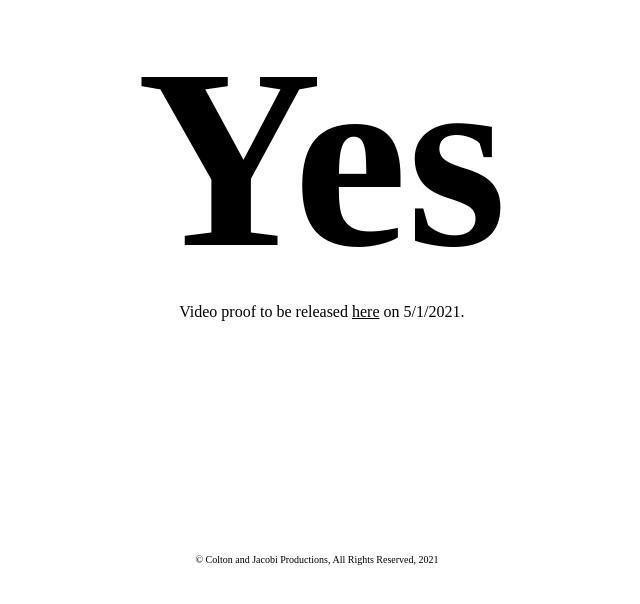
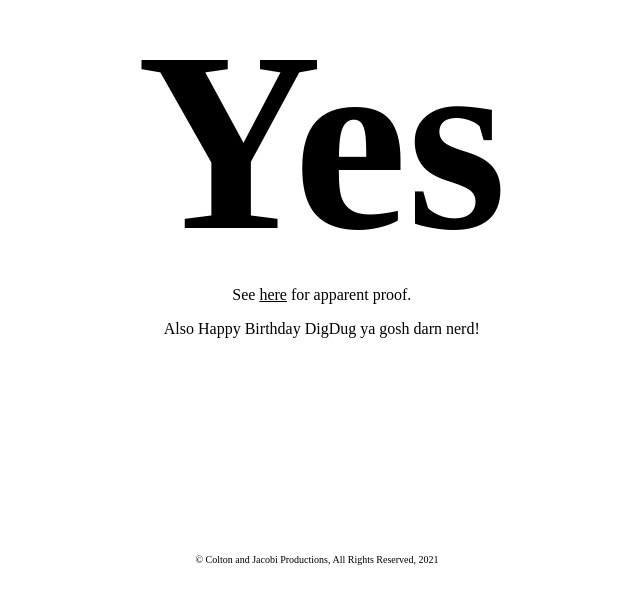
Before and after one commit to jpetrucciani/isbenmarriedyet.com, a plain HTML site: page index.html in a window 1280 px wide. Shown: the part 184-788 px from the top of the page, without its empty margins (323-963 px from the left). Drawn offline with Linux system fonts and the light colour scheme.

Commit message:
birthday digdug (#10)
Co-authored-by: Colton Voege <cvoege+nix@gmail.com>

```diff
--- a/index.html
+++ b/index.html
@@ -52,19 +52,30 @@
       <div>
         <h1 class="status">Yes</h1>
         <p class="secret">
-          Video proof to be released
+          See
           <a
             href="https://www.theknot.com/BenEllie2021"
             target="_blank"
             rel="noopener noreferrer"
             >here</a
           >
-          on 5/1/2021.
+          for apparent proof.
         </p>
       </div>
     </div>
     <p class="footer">
       © Colton and Jacobi Productions, All Rights Reserved, 2021
     </p>
+    <script>
+      if (new Date().getDate() === 4 && new Date().getMonth() === 7) {
+        var elem = document.createElement("p");
+        elem.className = "secret";
+        elem.innerHTML = "Also Happy Birthday DigDug ya gosh darn nerd!";
+        document
+          .querySelector(".content")
+          .querySelector("div")
+          .appendChild(elem);
+      }
+    </script>
   </body>
 </html>
```
